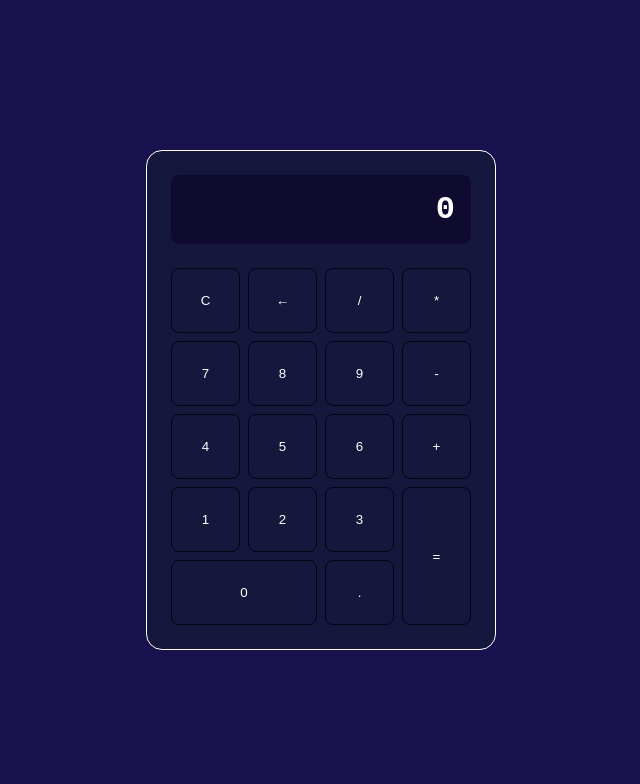
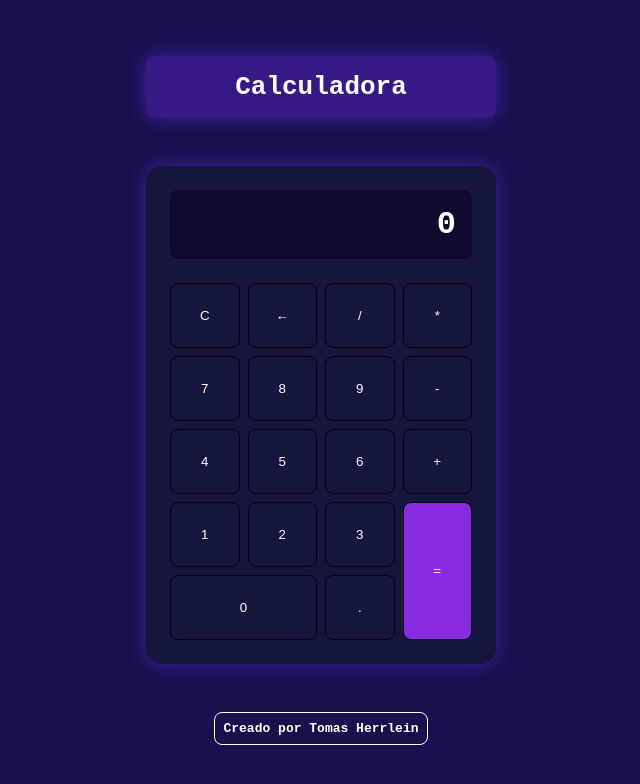
Before and after one commit to tomasherrlein/Calculadora-Practica, a plain HTML site: page index.html in a window 1280 px wide. Shown: the whole page, without its empty margins (319-959 px from the left). Drawn offline with Linux system fonts and the light colour scheme.

Commit message:
Agregue detalles a la parte visual

```diff
--- a/index.html
+++ b/index.html
@@ -8,6 +8,8 @@
 
 </head>
 <body>
+    <div class="contenedor">
+        <h1>Calculadora</h1>
         <div class="calculadora">
             <!-- Pantalla -->
             <div class="pantalla">0</div>
@@ -32,6 +34,8 @@
             <button class="btn" id="cero">0</button>
             <button class="btn">.</button>
         </div>
+        <p>Creado por Tomas Herrlein</p>
+    </div>
     <script src="script.js"></script>
 </body>
 </html>
--- a/styles.css
+++ b/styles.css
@@ -3,6 +3,34 @@
     padding: 0;
     box-sizing: border-box;
     font-family: sans-serif;
+}
+
+.contenedor{
+    display: flex;
+    flex-direction: column;
+    align-items: center;
+    gap: 3rem;
+}
+
+h1{
+    display: flex;
+    justify-content: center;
+    background-color: rgb(55, 25, 133);
+    color: white;
+    padding: 1rem;
+    border-radius: 0.5rem;
+    width: 350px;
+    box-shadow: 0 0 20px rgba(106, 49, 252, 0.5);
+    font-family: monospace;
+}
+
+p{
+    color: white;
+    font-family: monospace;
+    font-weight: 650;
+    border: solid 0.1rem;
+    border-radius: 0.5rem;
+    padding: 0.5rem;
 }
 
 body{
@@ -20,10 +48,9 @@ body{
     grid-template-columns: repeat(4, 1fr);
     width: 350px;
     padding: 1.5rem;
-    border: solid 0.5px;
     border-radius: 1rem;
     gap: 0.5rem;
-
+    box-shadow: 0 0 20px rgba(106, 49, 252, 0.5);
 }
 
 .pantalla{
@@ -57,6 +84,11 @@ body{
 
 #igual{
     grid-row: 2 span ;
+    background-color: blueviolet;
+}
+
+#igual:hover{
+    background-color: rgb(171, 80, 255);
 }
 
 #cero{
```
Lines whose indentation alone changed are shown as unchanged.
